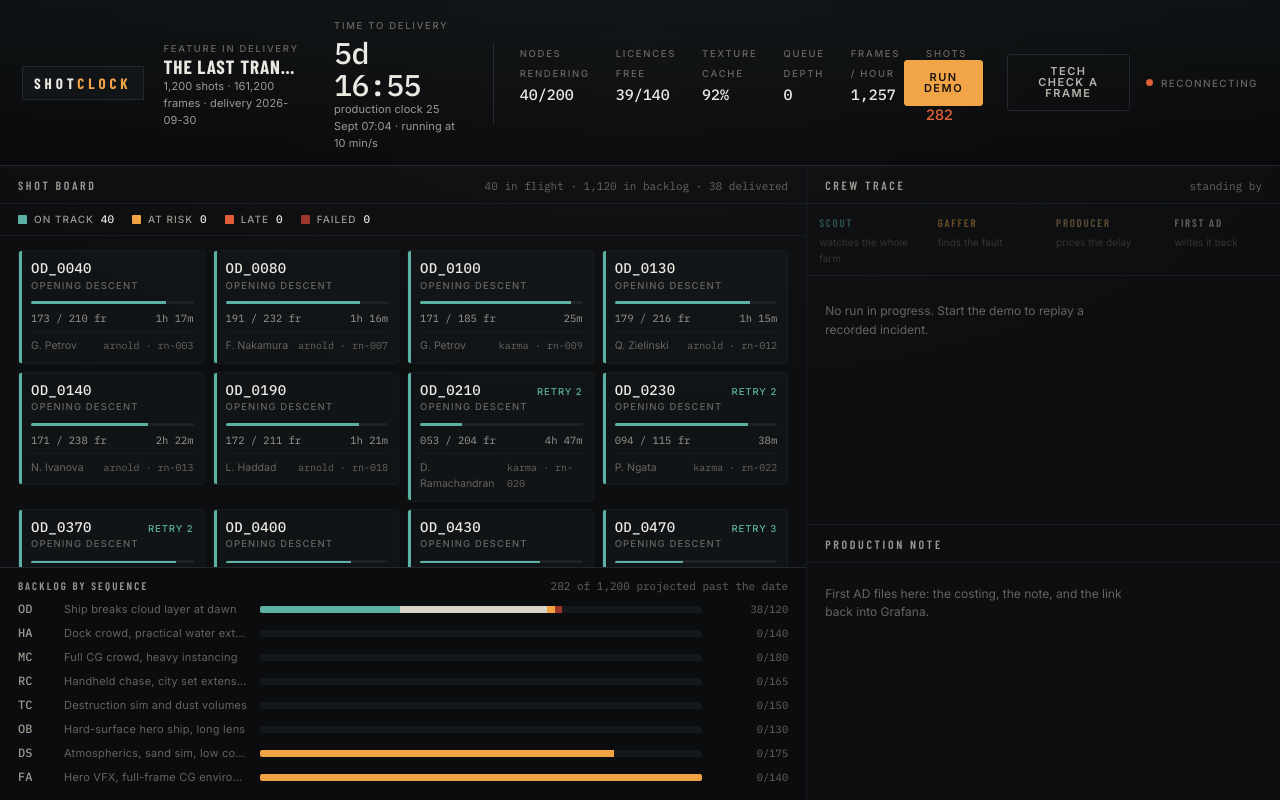
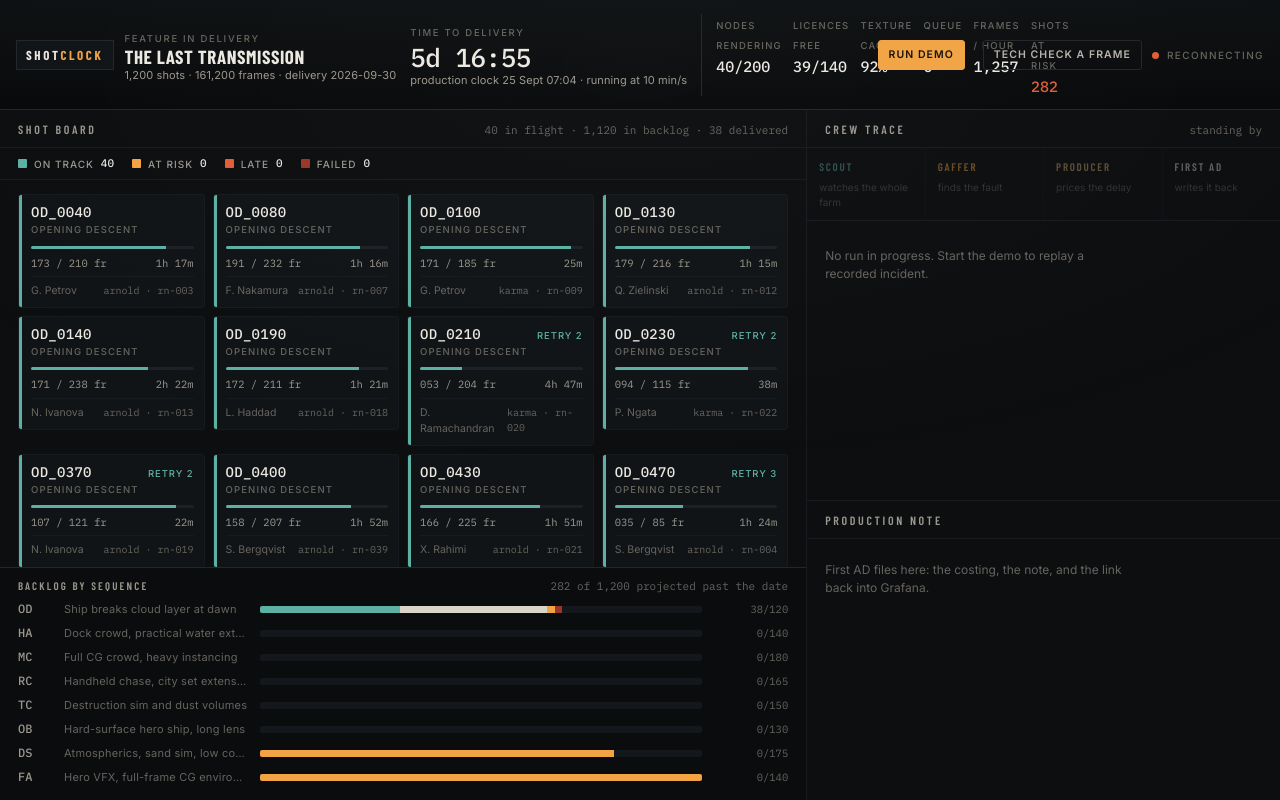
Before and after one commit to biyonjose10/shot-clock, a FastAPI app: page / in a window 1280 px wide. Run offline with FastAPI, Linux system fonts and the light colour scheme; data that the repository does not hold is empty; some libraries are stand-ins or nearby versions.

Commit message:
fix(web): keep the film title and all six vitals intact below 1680px
The slate is a four-column grid. Around 1600px the title column hit its
280px floor, the wordmark took 90px of it, and THE LAST TRANSMISSION
ellipsised to 115px. Size the title column to its content instead, make
the vitals strip the track that yields, and reclaim the difference from
the actions gutter so nothing has to be hidden.

```diff
--- a/web/static/app.css
+++ b/web/static/app.css
@@ -710,8 +710,32 @@
   border: 1px solid var(--warm, #e8a33d); color: var(--warm, #e8a33d);
   padding: 1px 6px; margin-left: 8px; vertical-align: 2px; }
 
-/* The film title was truncating on narrower screens; let it use the space. */
-.slate__film h1 { white-space: nowrap; }
+/* The film title was truncating on narrower screens. The cause is the slate
+   grid: four columns and 32px gaps leave the title column at its 280px floor
+   around 1600px, and the wordmark eats 90px of that. So reclaim the space in
+   the layout rather than only shrinking the type. */
 @media (max-width: 1680px) {
-  .slate__film h1 { font-size: clamp(18px, 1.5vw, 26px); }
+  /* Give the title column its content width and make the vitals strip the one
+     that yields: six stat chips at a 26px gap were spending 130px on gaps
+     alone while the film title sat clipped at 115px. */
+  .slate { gap: 18px; grid-template-columns: auto auto minmax(0, 1fr) auto; }
+  .slate__id { gap: 14px; }
+  .slate__film h1 { font-size: 22px; }
+  .vitals { gap: 11px; padding-left: 16px; min-width: 0; }
+  .vital .eyebrow { letter-spacing: 0.13em; }
+  .slate__actions { gap: 10px; }
+  .slate__actions .btn { padding: 10px 12px; letter-spacing: 0.1em; }
 }
+@media (max-width: 1460px) {
+  .slate { gap: 14px; padding-inline: 16px; }
+  .slate__id { gap: 11px; }
+  .wordmark { font-size: 13px; letter-spacing: 0.2em; padding: 8px 9px 7px; }
+  .slate__film h1 { font-size: 19px; letter-spacing: 0.03em; }
+  .countdown { font-size: 26px; }
+  .vitals { gap: 11px; padding-left: 14px; }
+  .slate__actions .btn { padding: 9px 10px; font-size: 10.5px; }
+}
+@media (max-width: 1240px) {
+  .slate__film .eyebrow { display: none; }
+  .slate__film h1 { font-size: 18px; }
+}
```
